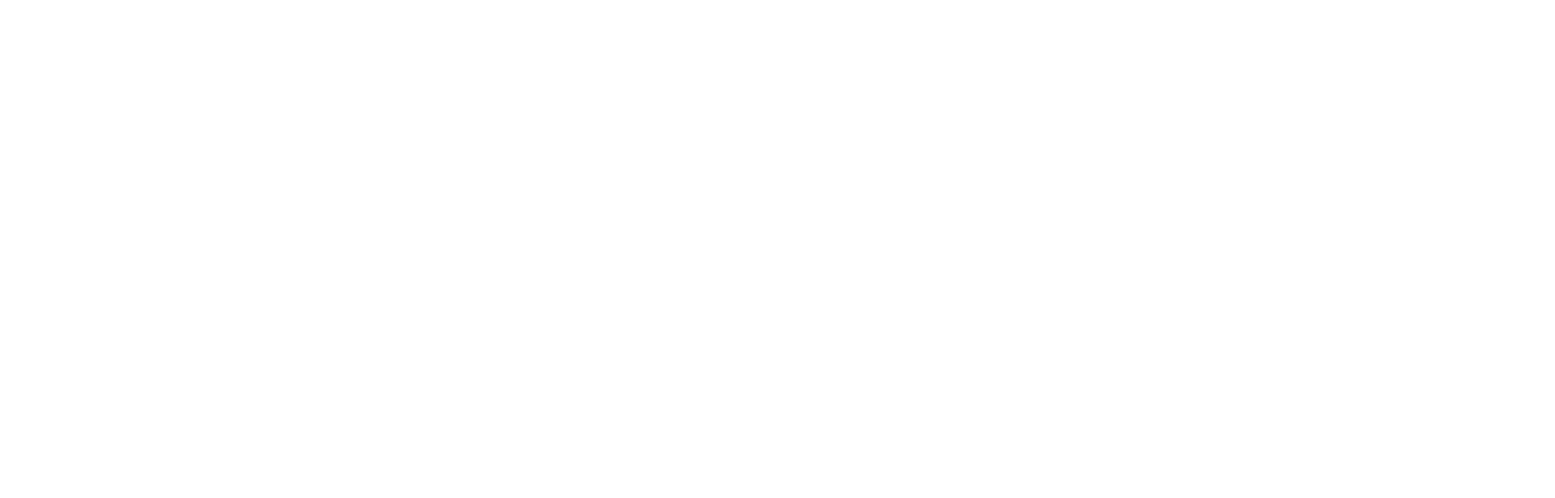
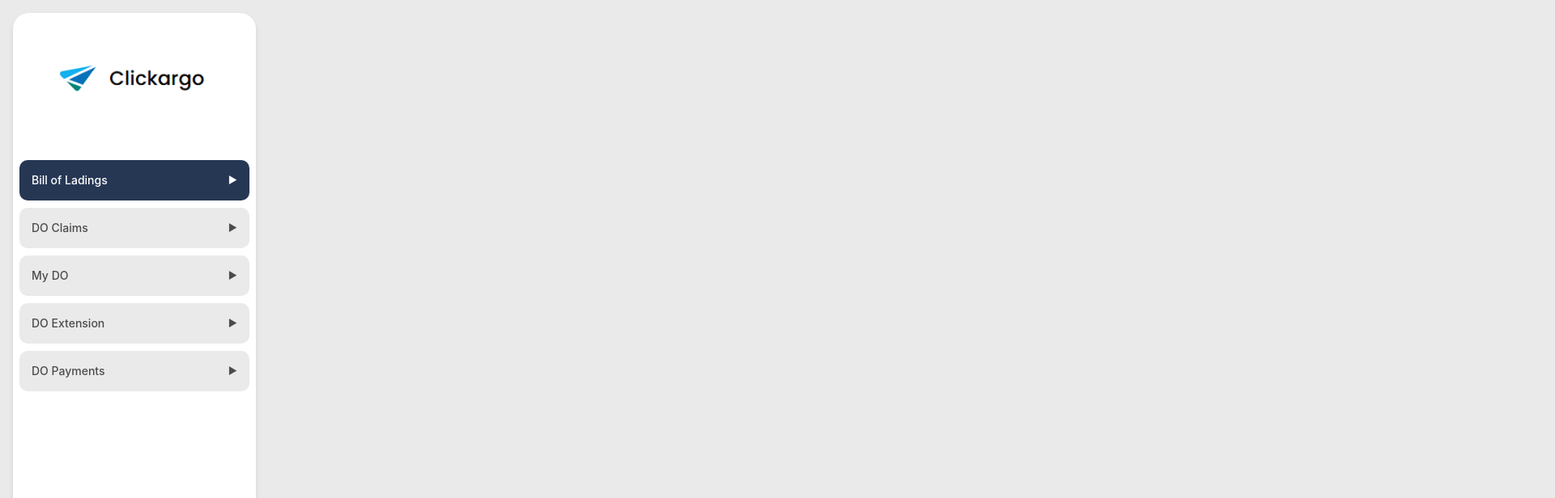
Before and after one commit to aryaperdana-guud/do-lite, a React (Vite) app in the folder react/: page /dashboard in a window 1280 px wide. Before the commit this address had no page. Shown: the top 616 px of the page at 81% size, 1920 px wide, since content can reach past the window. Built offline with nearby package versions, Linux system fonts and the light colour scheme.

Commit message:
Dashboard, Navigation

```diff
--- a/react/src/App.jsx
+++ b/react/src/App.jsx
@@ -1,8 +1,9 @@
 import React from 'react';
 import { BrowserRouter as Router, Route, Routes } from 'react-router-dom';
-import SignIn from './SignIn';
-import ForgotPassword from './ForgotPassword';
-import SignUp from './SignUp';
+import SignIn from './pages/SignIn';
+import ForgotPassword from './pages/ForgotPassword';
+import SignUp from './pages/SignUp';
+import { Dashboard } from './pages/Dashboard';
 
 function App() {
   return (
@@ -14,6 +15,7 @@
         {/* Other routes */}
         <Route path="/forgot-password" element={<ForgotPassword />} />
         <Route path="/signup" element={<SignUp />} />
+        <Route path="/dashboard" element={<Dashboard />} />
       </Routes>
     </Router>
   );
--- /dev/null
+++ b/react/src/components/NavigationBar.css
@@ -0,0 +1,127 @@
+.navigation-bar {
+    position: fixed;
+    left: 16px;
+    top: 16px;
+    bottom: 16px;
+    width: 300px;
+    background-color: white;
+    border-radius: 20px;
+    box-shadow: 0 4px 6px rgba(0, 0, 0, 0.1);
+    display: flex;
+    flex-direction: column;
+    overflow: hidden;
+  }
+
+  .logo-container {
+    padding: 16px;
+    margin: 30px;
+    width: 100%;
+  }
+
+  .logo {
+    max-width: 70%;
+    height: auto;
+  }
+
+  .nav-menu {
+    flex: 1;
+    padding: 8px;
+    overflow: hidden;
+  }
+
+  .menu-item {
+    margin-bottom: 4px;
+    overflow: hidden;
+  }
+
+  .menu-button {
+    width: 100%;
+    overflow: hidden;
+    text-align: left;
+    padding: 10px 15px;
+    background-color: #eaeaea;
+    border: none;
+    min-height: 50px;
+    font-size: 14px;
+    font-weight: 500;
+    color: #000000ad;
+    cursor: pointer;
+    display: flex;
+    justify-content: space-between;
+    align-items: center;
+    border-radius: 10px;
+    margin-bottom: 5px;
+  }
+
+  .menu-button:hover {
+    background-color: #f3f4f6;
+    border-radius: 10px;
+    outline: none;
+  }
+
+  .menu-button.active {
+    background-color: #263754;
+    color: rgb(255, 255, 255);
+    border-radius: 10px;
+    outline: none;
+  }
+
+  .chevron {
+    font-size: 12px;
+    transition: transform 0.3s ease;
+  }
+
+  .chevron.rotated {
+    transform: rotate(90deg);
+  }
+
+  .submenu {
+    max-height: 0;
+    overflow: hidden;
+    transition: max-height 0.3s ease, opacity 0.3s ease;
+    border-radius: 10px;
+    opacity: 0;
+  }
+
+  .submenu.expanded {
+    max-height: 200px;
+    opacity: 1;
+    border-radius: 10px;
+  }
+
+  .submenu-item {
+    display: block;
+    padding: 8px 12px;
+    font-size: 14px;
+    color: #6e6e6e;
+    text-decoration: none;
+    border-radius: 10px;
+    padding-left: 15px;
+  }
+
+  .submenu-item:hover {
+    background-color: #f3f4f6;
+    color: #263754;
+  }
+
+  .footer-links {
+    padding: 16px;
+    display: flex;
+    justify-content: center;
+    align-items: center;
+    gap: 8px;
+  }
+
+  .footer-link {
+    font-size: 14px;
+    color: #6e6e6e;
+    text-decoration: none;
+  }
+
+  .footer-link:hover {
+    color: #263754;
+  }
+
+  .separator {
+    color: #6e6e6e;
+  }
--- /dev/null
+++ b/react/src/components/NavigationBar.jsx
@@ -0,0 +1,104 @@
+"use client"
+
+import { useState } from "react"
+import "./NavigationBar.css"
+import NavImage from "../assets/Nav-icon.png"
+
+const navigation = [
+  {
+    title: "Bill of Ladings",
+    href: "/bill-of-ladings",
+    submenu: [{ title: "New BL", href: "/bill-of-ladings/new" }],
+  },
+  {
+    title: "DO Claims",
+    href: "/do-claims",
+    submenu: [
+      { title: "Nav 1", href: "#" },
+      { title: "Nav 2", href: "#" },
+      { title: "Nav 3", href: "#" },
+    ],
+  },
+  {
+    title: "My DO",
+    href: "/my-do",
+    submenu: [
+      { title: "Nav 1", href: "#" },
+      { title: "Nav 2", href: "#" },
+      { title: "Nav 3", href: "#" },
+    ],
+  },
+  {
+    title: "DO Extension",
+    href: "/do-extension",
+    submenu: [
+      { title: "Nav 1", href: "#" },
+      { title: "Nav 2", href: "#" },
+      { title: "Nav 3", href: "#" },
+    ],
+  },
+  {
+    title: "DO Payments",
+    href: "/do-payments",
+    submenu: [
+      { title: "Nav 1", href: "#" },
+      { title: "Nav 2", href: "#" },
+      { title: "Nav 3", href: "#" },
+    ],
+  },
+]
+
+export function NavigationBar() {
+  const [activeMenu, setActiveMenu] = useState("/bill-of-ladings")
+  const [expandedMenu, setExpandedMenu] = useState(null)
+
+  const handleMenuClick = (href) => {
+    if (activeMenu === href) {
+      setExpandedMenu(expandedMenu === href ? null : href)
+    } else {
+      setActiveMenu(href)
+      setExpandedMenu(href)
+    }
+  }
+
+  return (
+    <div className="navigation-bar">
+      <div className="logo-container">
+        <img src= {NavImage} alt="Clickargo Logo" className="logo" />
+      </div>
+
+      <nav className="nav-menu">
+        {navigation.map((item) => (
+          <div key={item.href} className="menu-item">
+            <button
+              onClick={() => handleMenuClick(item.href)}
+              className={`menu-button ${activeMenu === item.href ? "active" : ""}`}
+            >
+              {item.title}
+              {item.submenu && <span className={`chevron ${expandedMenu === item.href ? "rotated" : ""}`}>▶</span>}
+            </button>
+            {item.submenu && (
+              <div className={`submenu ${expandedMenu === item.href ? "expanded" : ""}`}>
+                {item.submenu.map((subitem) => (
+                  <a key={subitem.href} href={subitem.href} className="submenu-item">
+                    {subitem.title}
+                  </a>
+                ))}
+              </div>
+            )}
+          </div>
+        ))}
+      </nav>
+
+      <div className="footer-links">
+        <a href="/faq" className="footer-link">
+          FAQ
+        </a>
+        <span className="separator">•</span>
+        <a href="/contact" className="footer-link">
+          Contact Us
+        </a>
+      </div>
+    </div>
+  )
+}
--- a/react/src/components/SignInForm.jsx
+++ b/react/src/components/SignInForm.jsx
@@ -40,4 +40,4 @@
   )
 }
 
-export default SignInForm
+export default SignInForm;
--- /dev/null
+++ b/react/src/pages/Dashboard.css
@@ -0,0 +1,11 @@
+.dashboard {
+    min-height: 100vh;
+    width: 1920px;
+    height: 1080px;
+    background-color: #eaeaea;
+  }
+
+  .main-content {
+    margin-left: 288px;
+    padding: 16px;
+  }
--- /dev/null
+++ b/react/src/pages/Dashboard.jsx
@@ -0,0 +1,11 @@
+import { NavigationBar } from "../components/NavigationBar"
+import "./Dashboard.css"
+
+export function Dashboard() {
+  return (
+    <div className="dashboard">
+      <NavigationBar />
+      <main className="main-content">{/* Main content will go here */}</main>
+    </div>
+  )
+}
--- a/react/src/SignIn.css
+++ b/react/src/pages/SignIn.css
@@ -14,7 +14,7 @@
 .background {
     width: 100vw;
     height: 100vh;
-    background-image: url('./assets/background.png');
+    background-image: url('../assets/background.png');
     background-size: cover;
     background-repeat: no-repeat;
 }
@@ -30,20 +30,21 @@
 }
 
 .signin-container {
+    position: absolute;
+    top: 50%;
+    left: 50%;
+    transform: translate(-50%, -50%) scale(0.8); /* Combine translate & scale */
+    transform-origin: center; /* Ensure it scales from the middle */
     display: flex;
     justify-content: center;
     align-items: center;
     background-color: rgba(234, 234, 234, 0);
     border-radius: 40px;
     box-shadow: 10px 10px 15px rgba(0, 0, 0, 0.158);
-    width: 90%;
+    width: 80%;
     max-width: 1400px;
     height: 700px;
     padding: 0px;
-    position: absolute;
-    left: 50%;
-    top: 50%;
-    transform: translate(-50%, -50%); /* Move back by half */
 }
 
 
@@ -59,6 +60,8 @@
     padding-right: 80px;
     border-top-left-radius: 40px;
     border-bottom-left-radius: 40px;
+    margin: 0;
+    border: none;
   }
 
   .right-section {
@@ -74,6 +77,8 @@
     border-top-right-radius: 40px;
     border-bottom-right-radius: 40px;
     text-align: left;
+    margin: 0;
+    border: none;
   }
     .white{
         color: #ffffff;
--- a/react/src/SignIn.jsx
+++ b/react/src/pages/SignIn.jsx
@@ -4,9 +4,9 @@
 import { Typography } from "@mui/material"
 import { useNavigate } from "react-router-dom"
 import "./SignIn.css"
-import LeftImage from "./assets/LoginImage1.png"
-import MovingBackground from "./components/MovingBackground"
-import SignInForm from "./components/SignInForm"
+import LeftImage from "../assets/LoginImage1.png"
+import MovingBackground from "../components/MovingBackground"
+import SignInForm from "../components/SignInForm"
 
 const SignIn = () => {
   const [formData, setFormData] = useState({
@@ -62,7 +62,7 @@
       <MovingBackground />
       <div className="signin-container">
         <div className="left-section">
-          <img src={LeftImage || "/placeholder.svg"} alt="Your Image" className="responsive-image" />
+          <img src={LeftImage} alt="Your Image" className="responsive-image" />
         </div>;
         <div className="right-section">
           <Typography variant="h3" className="welcome-text">
```
Also changed, not shown: react/src/assets/Nav-icon.png (added), react/src/pages/ForgotPassword.jsx (renamed from react/src/ForgotPassword.jsx), react/src/pages/SignUp.jsx (renamed from react/src/SignUp.jsx).
